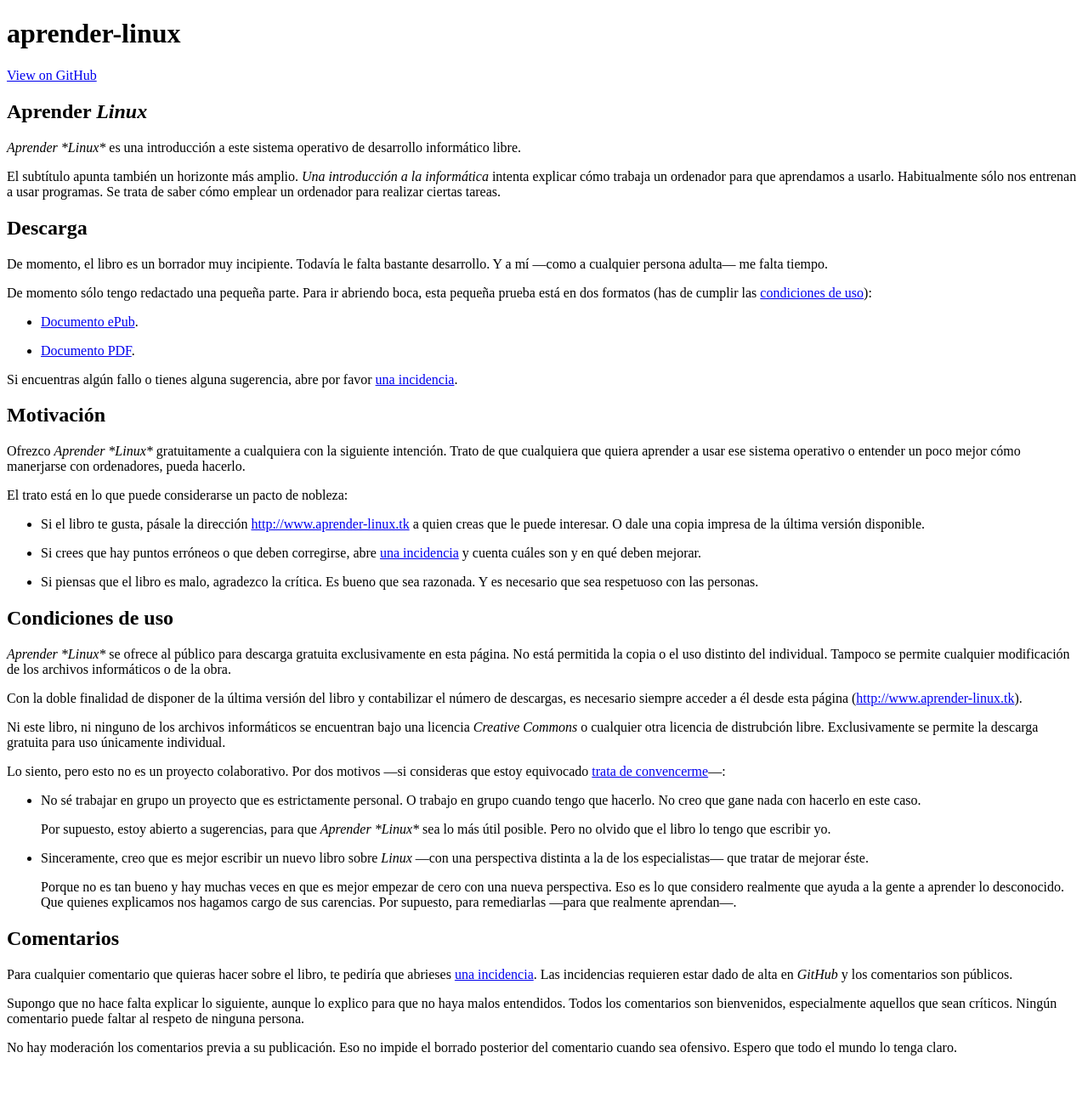
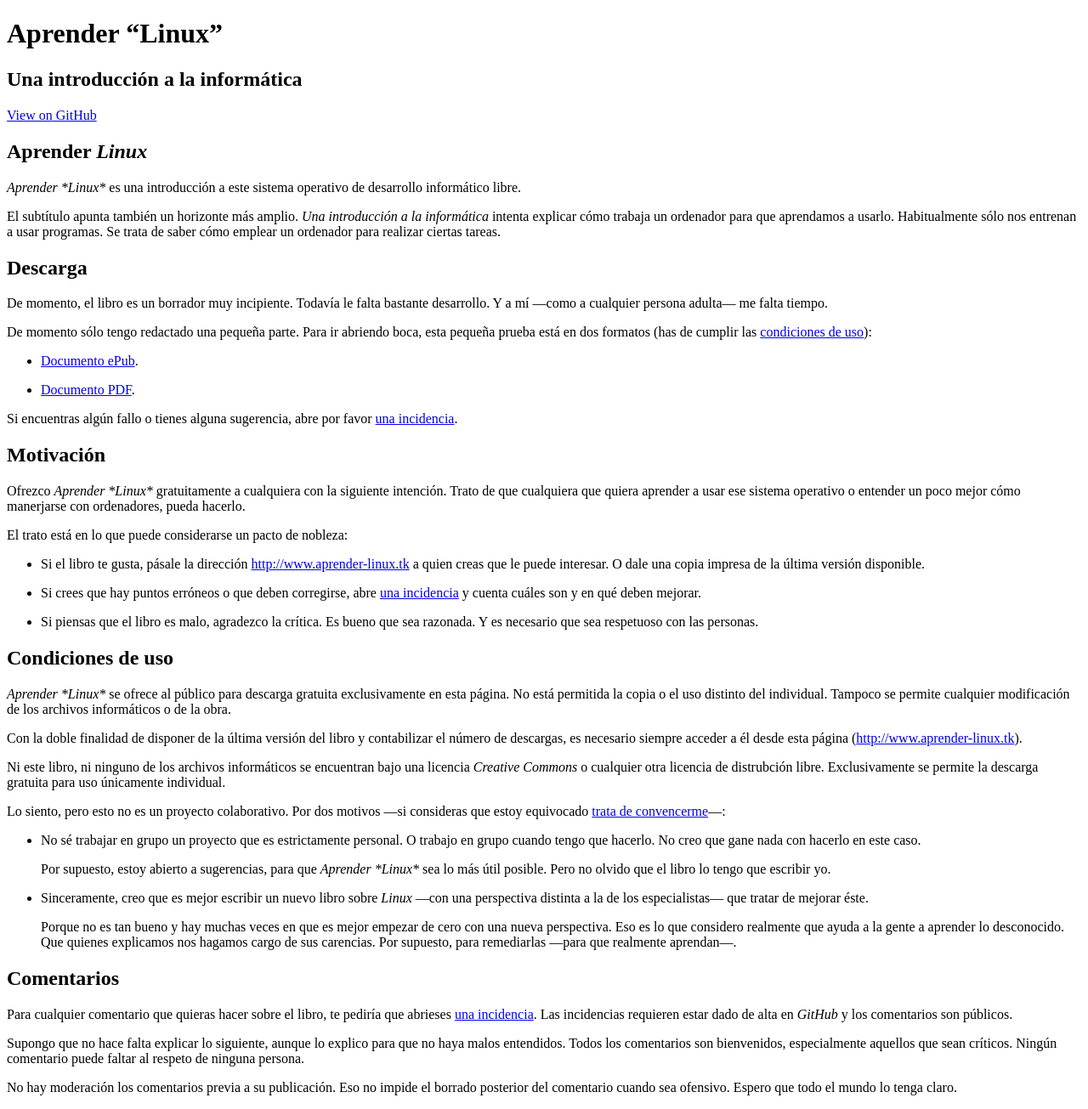
Before and after one commit to ousia/aprender-linux, a Jekyll site: the page built from README.md, in a window 1280 px wide. Shown: the whole page at 85% size. Built offline with Jekyll 4.4.1, drawn with Linux system fonts in a browser that asks for light colours; our own code applies the rules of GitHub Pages for plain Markdown files; the repository's description, which GitHub fills in, is left out; before the commit the page ends 1258 px from its top, so only the background shows below that.

Commit message:
a ver si ahora va

```diff
--- a/_config.yaml
+++ /dev/null
@@ -1,3 +0,0 @@
-title: Aprender “Linux”
-subtitle: Una introducción a la informática
-author: Pablo Rodríguez
--- a/_config.yml
+++ b/_config.yml
@@ -1 +1,3 @@
-theme: jekyll-theme-hacker
+title: Aprender “Linux”
+description: Una introducción a la informática
+author: Pablo Rodríguez
--- /dev/null
+++ b/assets/css/style.css
@@ -0,0 +1,6 @@
+---
+---
+
+@import "";
+
+ul li { list-style-type: disc; }
```
